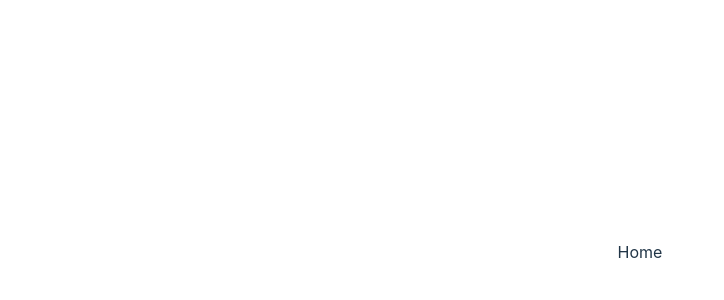
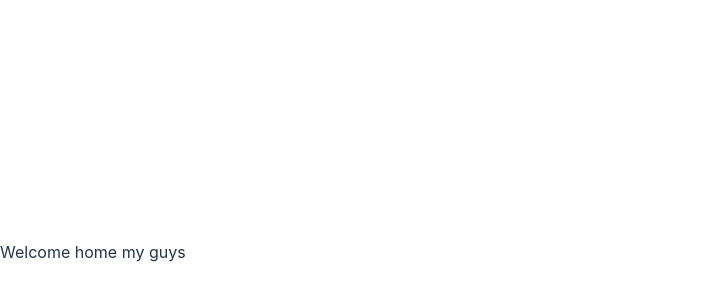
Before and after one commit to atkBabila/pinboard, a React (Vite) app: page / in a window 1280 px wide. Shown: the part 148-448 px from the top of the page, without its empty margins (0-724 px from the left). Built offline with nearby package versions, Linux system fonts and the light colour scheme.

Commit message:
Ajout des pages Home, Login, Profile, etc..

```diff
--- /dev/null
+++ b/src/pages/Home.jsx
@@ -0,0 +1,7 @@
+import React from 'react'
+
+export default function Home() {
+  return (
+    <div>Welcome home my guys</div>
+  )
+}
--- /dev/null
+++ b/src/pages/Login.jsx
@@ -0,0 +1,7 @@
+import React from 'react'
+
+export default function Login() {
+  return (
+    <div>Login</div>
+  )
+}
--- /dev/null
+++ b/src/pages/Profile.jsx
@@ -0,0 +1,7 @@
+import React from 'react'
+
+export default function Profile() {
+  return (
+    <div>Profile</div>
+  )
+}
--- /dev/null
+++ b/src/pages/Register.jsx
@@ -0,0 +1,7 @@
+import React from 'react'
+
+export default function Register() {
+  return (
+    <div>Register</div>
+  )
+}
```
Also changed, not shown: src/main.jsx (+9 -6 lines).
